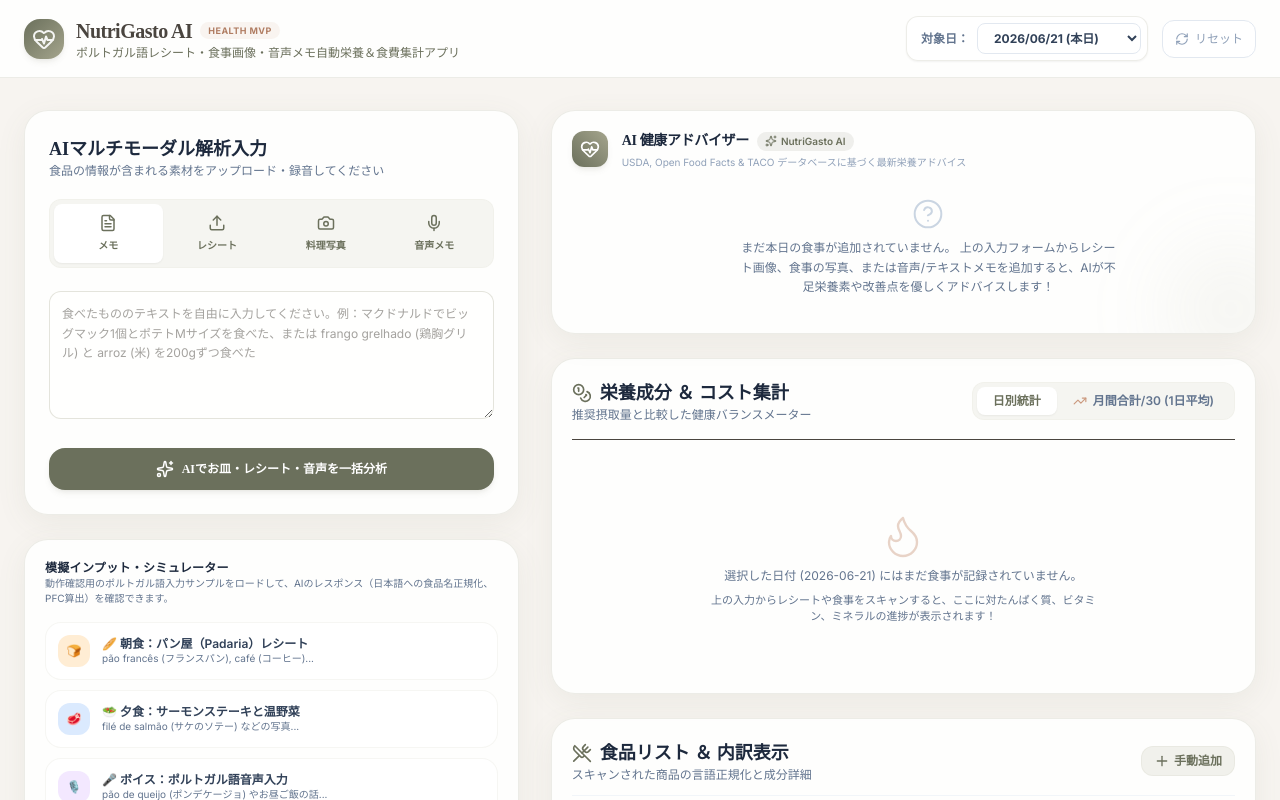
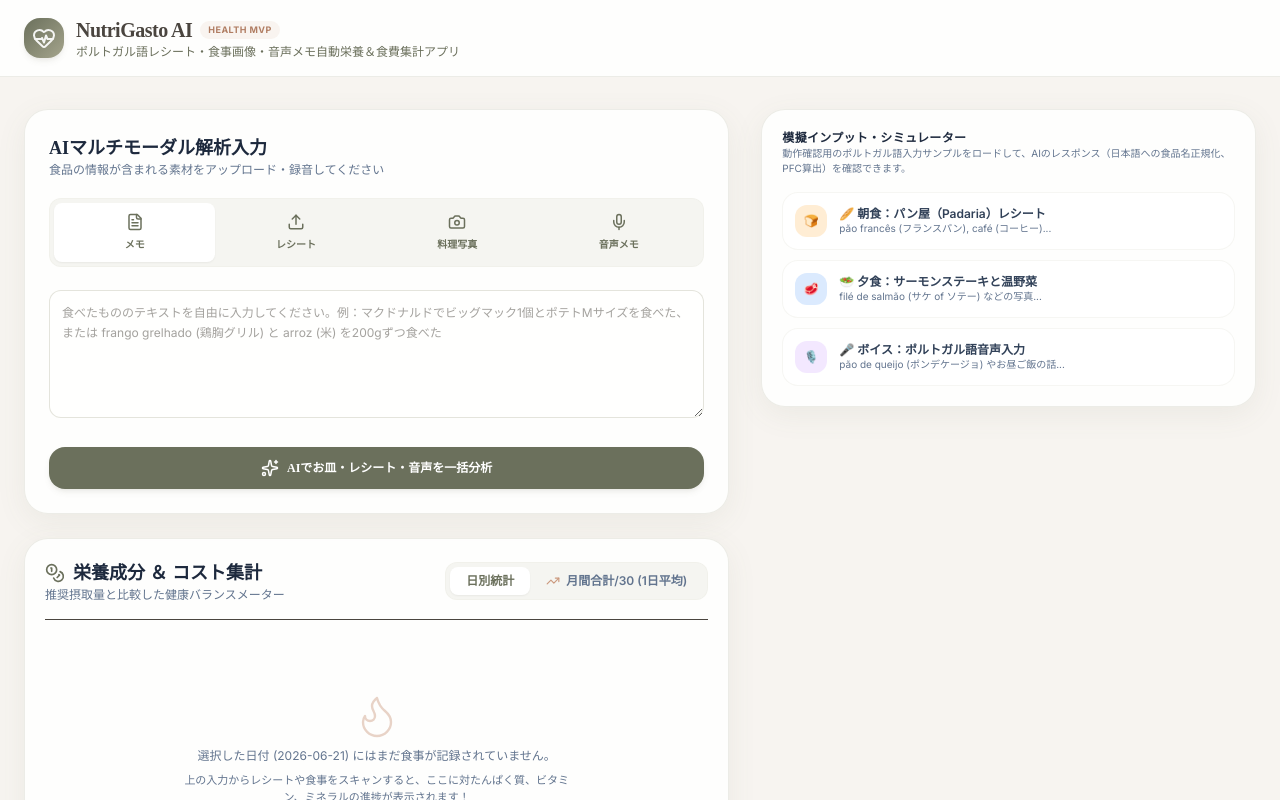
Before and after one commit to shalom777br-cmd/nutrition-track, a React (Vite) app: page / in a window 1280 px wide. Shown: the top 800 px of the page. Built offline with nearby package versions, Linux system fonts and the light colour scheme.

Commit message:
refactor: remove manual date selection UI
Removed the redundant date selection dropdown and reset button from the header to simplify the interface.

```diff
--- a/src/App.tsx
+++ b/src/App.tsx
@@ -361,46 +361,19 @@ export default function App() {
             </div>
           </div>
 
-          {/* Quick Date Control Grid */}
-          <div className="flex items-center gap-3.5 flex-wrap w-full md:w-auto">
-            <div className="flex items-center gap-2 bg-white/70 border border-sage/20 p-1.5 rounded-xl w-full sm:w-auto justify-between sm:justify-start shadow-xs">
-              <span className="text-xs font-semibold text-slate-500 pl-2">対象日：</span>
-              <select
-                value={activeDate}
-                onChange={(e) => {
-                  setActiveDate(e.target.value);
-                  setApiError(null);
-                }}
-                className="bg-white border border-slate-200 rounded-lg text-xs font-bold px-3 py-1.5 text-slate-700 outline-none focus:border-olive"
-              >
-                <option value="2026-06-21">2026/06/21 (本日)</option>
-                <option value="2026-06-20">2026/06/20 (昨日)</option>
-                <option value="2026-06-19">2026/06/19 (一昨日)</option>
-                <option value="2026-06-18">2026/06/18</option>
-                <option value="2026-06-17">2026/06/17</option>
-                <option value="2026-06-16">2026/06/16</option>
-              </select>
-            </div>
 
-            <button
-              onClick={handleResetDefaults}
-              className="flex items-center gap-1.5 text-slate-400 hover:text-slate-600 font-medium text-xs bg-white hover:bg-slate-50 border border-slate-200 rounded-xl px-3 py-2.5 transition duration-150 shrink-0 cursor-pointer"
-              title="データをデフォルトにリセット"
-            >
-              <RefreshCw className="w-3.5 h-3.5" />
-              リセット
-            </button>
-          </div>
         </div>
       </header>
 
       {/* Main Container Layout */}
-      <main className="max-w-7xl mx-auto px-4 sm:px-6 py-6 lg:py-8">
+      <main className="max-w-7xl mx-auto px-4 sm:px-6 py-6 lg:py-8 space-y-8">
+
+
+        {/* TOP PANEL: AI ANALYSIS CONSOLE & OPTIONAL SIMULATORS */}
         <div className="grid grid-cols-1 lg:grid-cols-12 gap-6 lg:gap-8 items-start">
 
-          {/* LEFT PANEL: INPUT FORM & SIMULATOR WIDGET (grid level: 5/12) */}
-          <section className="lg:col-span-5 space-y-6">
-
+          {/* TOP LEFT: AI Multimodal Input Console */}
+          <section className="lg:col-span-7 space-y-6">
             {/* Analyzer Console Card */}
             <div className="card bg-white/85 p-6 shadow-sm space-y-5">
               <div>
@@ -684,6 +657,15 @@ export default function App() {
               </button>
             </div>
 
+            <DailyStats
+              currentLog={currentLog}
+              logs={logs}
+              date={activeDate}
+            />
+          </section>
+
+          {/* TOP RIGHT: Simulator / Helper Controls */}
+          <section className="lg:col-span-5 space-y-6">
             {/* Quick Experience Simulator Panel (Human-centric helper) */}
             <div className="card bg-white/85 p-5 shadow-sm space-y-4">
               <div>
@@ -718,7 +700,7 @@ export default function App() {
                   </div>
                   <div className="flex-1 min-w-0 font-sans text-xs">
                     <div className="font-semibold text-slate-700">🥗 夕食：サーモンステーキと温野菜</div>
-                    <div className="text-[10px] text-slate-500 truncate">filé de salmão (サケのソテー) などの写真...</div>
+                    <div className="text-[10px] text-slate-500 truncate">filé de salmão (サケ of ソテー) などの写真...</div>
                   </div>
                 </button>
 
@@ -736,32 +718,29 @@ export default function App() {
                 </button>
               </div>
             </div>
-
           </section>
 
-          {/* RIGHT PANEL: ANALYTICS, CHART REPORTS & ITEM LIST (grid level: 7/12) */}
-          <section className="lg:col-span-7 space-y-6">
+        </div>
 
-            {/* AI Advisor Response & Deficiency warnings first */}
+        {/* Section Divider */}
+        <hr className="border-sage/20 my-2" />
+
+        {/* BOTTOM PANEL: DASHBOARD STATISTICS & RESULTS */}
+        <div className="grid grid-cols-1 lg:grid-cols-12 gap-6 lg:gap-8 items-start">
+
+          {/* LEFT DASHBOARD COLUMN: Advisor feedback & Nutrient/Cost targets */}
+          <section className="lg:col-span-6 space-y-6">
             <RecommendationCard feedback={advisorFeedback} isAnalyzing={isAnalyzing} />
+          </section>
 
-            {/* General Target & Expense stats (Daily or Monthly average 1/30) */}
-            <DailyStats
-              currentLog={currentLog}
-              logs={logs}
-              date={activeDate}
-            />
-
-            {/* Food items breakdown list with expandables, delete, quick manual-add */}
+          {/* RIGHT DASHBOARD COLUMN: Registered foods list & dynamic charts */}
+          <section className="lg:col-span-6 space-y-6">
             <PortionList
               items={currentLog ? currentLog.items : []}
               onAddItem={handleAddManualFood}
               onDeleteItem={handleDeleteFood}
             />
-
-            {/* Daily/Weekly Recharts expenses graph */}
             <ExpenseCharts logs={logs} />
-
           </section>
 
         </div>
```
